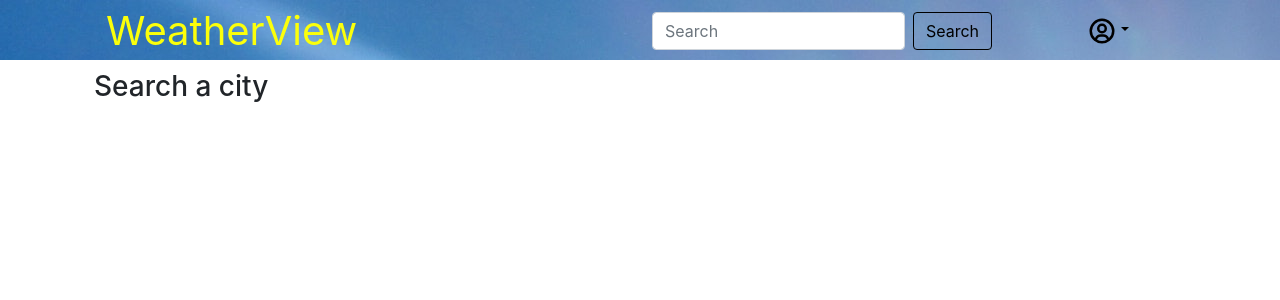
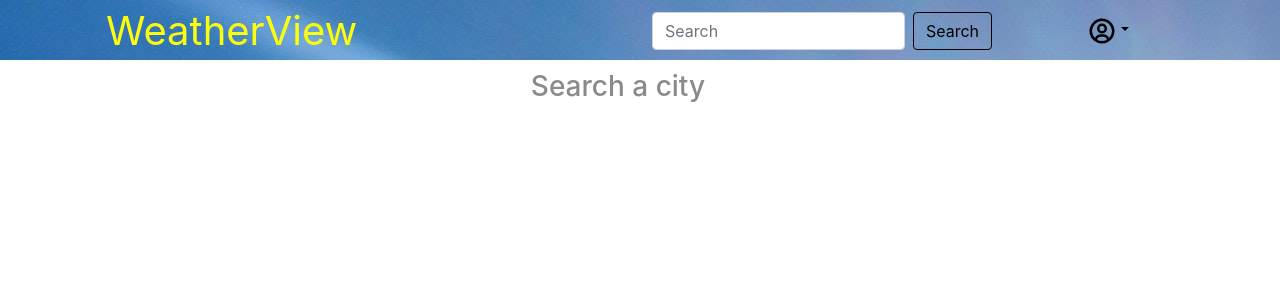
Before and after one commit to algmoreno/weatherview-react, a React (Create React App) app: page / in a window 1280 px wide. Shown: the top 300 px of the page. Built offline with nearby package versions, Linux system fonts and the light colour scheme; no server answers.

Commit message:
add to favorites button

```diff
--- a/src/components/Display/index.js
+++ b/src/components/Display/index.js
@@ -3,6 +3,7 @@ import { WeatherContext } from '../../Contexts/WeatherContext';
 import Card from 'react-bootstrap/Card'
 import ListGroup from 'react-bootstrap/ListGroup';
 import ListGroupItem from 'react-bootstrap/ListGroupItem';
+import { IoMdAddCircle } from 'react-icons/io';
 
 function Display() {
 
@@ -38,6 +39,9 @@ function Display() {
     <div className={items.weather[0].main}>
       <div className='row justify-content-center'>
         <div className='col-12 card'>
+          <div className='add-container'>
+        <Card.Link className ='addtofavorites-text' href="#"><IoMdAddCircle className='addtofavorites-icon' /></Card.Link>
+        </div>
           <Card className='weather-card' style={{ width: '48rem' }}>
             <Card.Body className='weather-card-body'>
               <Card.Title>{formatDate()}</Card.Title>
@@ -58,7 +62,7 @@ function Display() {
               <ListGroupItem>Wind Speed: {items.wind.speed} m/s</ListGroupItem>
             </ListGroup>
             <Card.Body>
-              <Card.Link href="#">Add to Favorites</Card.Link>
+
             </Card.Body>
           </Card>
         </div>
--- a/src/index.css
+++ b/src/index.css
@@ -73,6 +73,11 @@ code {
   transform: scale(1.03)
 }
 
+.search-city-text {
+  width: 20%;
+  margin-top: 50px;
+  color: rgb(138, 138, 138);
+}
 
 .display-col {
   justify-content: center;
@@ -130,6 +135,24 @@ code {
   text-shadow: 2px 1px #000000;
 }
 
+.add-container {
+  justify-content: center;
+  margin-left: auto;
+  margin-top: 11px;
+}
+
+.addtofavorites-icon {
+  height: 40px;
+  width: 40px;
+  color:rgb(251, 255, 11);
+  justify-content: end;
+}
+
+.addtofavorites-text {
+  width: 5%;
+  justify-content: end;
+}
+
 .signin-form {
   margin: auto;
   margin-top: 100px;
--- a/src/pages/Home/index.js
+++ b/src/pages/Home/index.js
@@ -27,7 +27,7 @@ const Home = () => {
         </div>
         <div className='col-12 display-col'>
           {isLoaded ? <Display /> :
-          <h3>Search a city</h3>
+          <h3 className='search-city-text'>Search a city</h3>
           }
         </div>
       </div>
```
